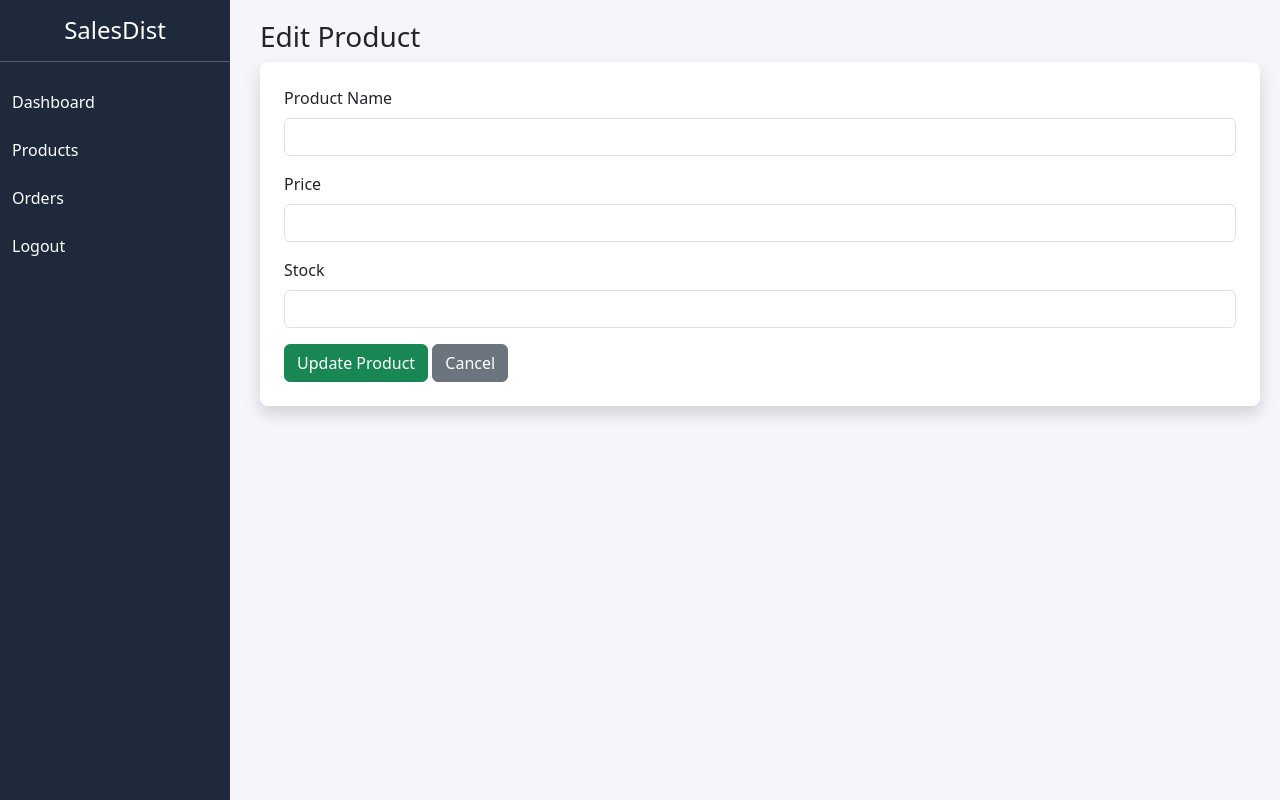
After one commit to KaushanSilvester/ISDN-Sales-System, a Flask app: page /edit_product/1 in a window 1280 px wide. The commit adds this page. Run offline with Flask 3, Linux system fonts and the light colour scheme; the visitor is signed in with stand-in values (Sample User, id 1); data that the repository does not hold is empty.

```diff
--- a/app.py
+++ b/app.py
@@ -179,6 +179,57 @@ def add_product():
 
     return render_template("add_product.html")
 
+@app.route('/delete_product/<int:product_id>')
+def delete_product(product_id):
+    if 'username' not in session or session['role'] != "Admin":
+        return redirect(url_for('dashboard'))
+
+    conn = sqlite3.connect("database.db")
+    cursor = conn.cursor()
+
+    # Get image name first (to delete file)
+    cursor.execute("SELECT image FROM products WHERE id=?", (product_id,))
+    product = cursor.fetchone()
+
+    if product and product[0]:
+        image_path = os.path.join(app.config['UPLOAD_FOLDER'], product[0])
+        if os.path.exists(image_path):
+            os.remove(image_path)
+
+    cursor.execute("DELETE FROM products WHERE id=?", (product_id,))
+    conn.commit()
+    conn.close()
+
+    return redirect(url_for('products'))
+
+@app.route('/edit_product/<int:product_id>', methods=['GET', 'POST'])
+def edit_product(product_id):
+    if 'username' not in session or session['role'] != "Admin":
+        return redirect(url_for('dashboard'))
+
+    conn = sqlite3.connect("database.db")
+    cursor = conn.cursor()
+
+    if request.method == 'POST':
+        name = request.form['name']
+        price = request.form['price']
+        stock = request.form['stock']
+
+        cursor.execute("""
+            UPDATE products
+            SET name=?, price=?, stock=?
+            WHERE id=?
+        """, (name, price, stock, product_id))
+
+        conn.commit()
+        conn.close()
+        return redirect(url_for('products'))
+
+    cursor.execute("SELECT * FROM products WHERE id=?", (product_id,))
+    product = cursor.fetchone()
+    conn.close()
+
+    return render_template("edit_product.html", product=product)
 
 @app.route('/order/<int:product_id>', methods=['GET', 'POST'])
 def order(product_id):
@@ -233,9 +284,10 @@ def update_order(order_id, status):
     conn = sqlite3.connect("database.db")
     cursor = conn.cursor()
 
-    # Get order info
-    cursor.execute("SELECT product_id, quantity, status, payment_status FROM orders WHERE id=?", (order_id,))
-    order = cursor.fetchone()
+    cursor.execute(
+        "SELECT product_id, quantity, status, payment_status FROM orders WHERE id=?",
+        (order_id,)
+    )
     order = cursor.fetchone()
 
     if not order:
@@ -243,20 +295,13 @@ def update_order(order_id, status):
         return redirect(url_for('view_orders'))
 
     product_id, quantity, current_status, payment_status = order
-
     role = session['role']
 
-    # ---------- ADMIN CONTROL ----------
+    # ADMIN
     if role == "Admin":
 
         if status == "Approved" and current_status == "Pending":
 
-            if payment_status != "Paid":
-                conn.close()
-                return "Cannot approve unpaid order ❌"
-
-
-            # Reduce stock
             cursor.execute("SELECT stock FROM products WHERE id=?", (product_id,))
             stock = cursor.fetchone()[0]
 
@@ -266,12 +311,12 @@ def update_order(order_id, status):
                 cursor.execute("UPDATE orders SET status=? WHERE id=?", ("Approved", order_id))
             else:
                 conn.close()
-                return "Insufficient stock ❌"
+                return "Insufficient stock"
 
         elif status == "Rejected" and current_status == "Pending":
             cursor.execute("UPDATE orders SET status=? WHERE id=?", ("Rejected", order_id))
 
-    # ---------- STAFF CONTROL ----------
+    # STAFF
     elif role == "Staff":
 
         if status == "Processing" and current_status == "Approved":
@@ -287,9 +332,6 @@ def update_order(order_id, status):
     conn.close()
 
     return redirect(url_for('view_orders'))
-
-UPLOAD_FOLDER = 'static/uploads'
-app.config['UPLOAD_FOLDER'] = UPLOAD_FOLDER
 
 @app.route('/pay/<int:order_id>')
 def pay_order(order_id):
--- /dev/null
+++ b/templates/edit_product.html
@@ -0,0 +1,46 @@
+{% extends "base.html" %}
+{% block content %}
+
+<h3>Edit Product</h3>
+
+<div class="card shadow p-4 bg-white rounded-3">
+    <form method="POST">
+        <div class="mb-3">
+            <label class="form-label">Product Name</label>
+            <input type="text"
+                   name="name"
+                   class="form-control"
+                   value="{{ product[1] }}"
+                   required>
+        </div>
+
+        <div class="mb-3">
+            <label class="form-label">Price</label>
+            <input type="number"
+                   step="0.01"
+                   name="price"
+                   class="form-control"
+                   value="{{ product[2] }}"
+                   required>
+        </div>
+
+        <div class="mb-3">
+            <label class="form-label">Stock</label>
+            <input type="number"
+                   name="stock"
+                   class="form-control"
+                   value="{{ product[3] }}"
+                   required>
+        </div>
+
+        <button type="submit" class="btn btn-success">
+            Update Product
+        </button>
+
+        <a href="/products" class="btn btn-secondary">
+            Cancel
+        </a>
+    </form>
+</div>
+
+{% endblock %}
```
Also changed, not shown: templates/products.html (+81 -17 lines).
